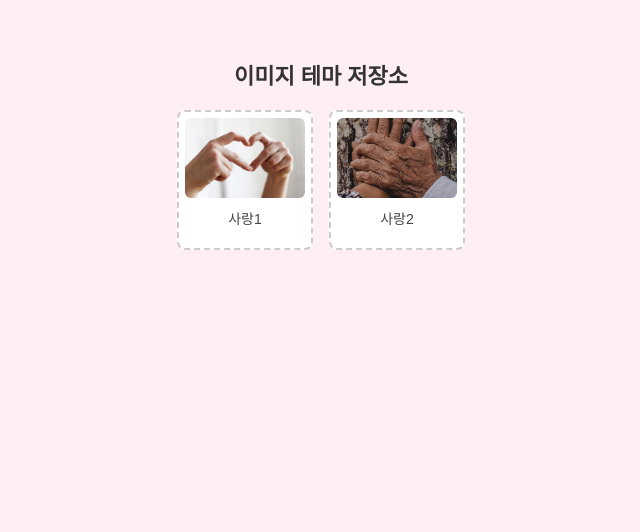
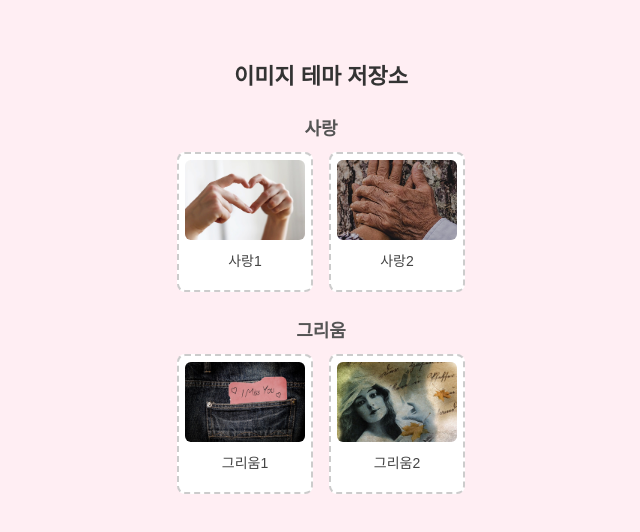
Before and after one commit to xeon-243859/ppongtok-app, a React (Vite) app: page /image/theme in a window 1280 px wide. Shown: the top 532 px of the page, without its empty margins (319-959 px from the left). Built offline with nearby package versions, Linux system fonts and the light colour scheme.

Commit message:
restore: 이미지 선택 및 저장 흐름 복구 (base64 저장 + 슬롯 동기화 완성)

```diff
--- a/src/pages/ImageSelectPage.jsx
+++ b/src/pages/ImageSelectPage.jsx
@@ -7,13 +7,10 @@ const ImageSelectPage = () => {
   const fileInputRef = useRef(null);
   const [images, setImages] = useState(["", "", "", ""]);
 
-  // 진입 시 슬롯 초기화
+  // ✅ localStorage에서 이미지 상태 복구
   useEffect(() => {
-    for (let i = 1; i <= 4; i++) {
-      localStorage.removeItem(`img-${i}`);
-    }
-    localStorage.removeItem("selected-slot");
-    setImages(["", "", "", ""]);
+    const loaded = [1, 2, 3, 4].map(i => localStorage.getItem(`img-${i}`) || "");
+    setImages(loaded);
   }, []);
 
   const handleDelete = (index) => {
@@ -21,11 +18,9 @@ const ImageSelectPage = () => {
     updated[index] = "";
     setImages(updated);
     localStorage.removeItem(`img-${index + 1}`);
-    if (localStorage.getItem("selected-slot") === `img-${index + 1}`) {
-      localStorage.removeItem("selected-slot");
-    }
   };
 
+  // ✅ base64 이미지 저장 (내파일선택)
   const saveImage = (dataUrl) => {
     const updated = [...images];
     for (let i = 0; i < 4; i++) {
@@ -36,10 +31,10 @@ const ImageSelectPage = () => {
         return;
       }
     }
-    alert("슬롯이 가득 찼습니다!");
+    alert("모든 슬롯이 가득 찼어요!");
   };
 
-  // ✅ 이미지파일 클릭 → 비어 있는 슬롯 찾아서 selected-slot 설정 + 저장소 이동
+  // ✅ 이미지파일 클릭 → 비어있는 슬롯 selected-slot 설정 후 저장소 이동
   const handleImageFile = () => {
     const index = images.findIndex(img => img === "");
     if (index === -1) {
@@ -48,7 +43,6 @@ const ImageSelectPage = () => {
     }
     const slot = `img-${index + 1}`;
     localStorage.setItem("selected-slot", slot);
-    console.log("👉 저장할 슬롯:", slot);
     navigate("/image/theme");
   };
 
--- a/src/pages/ImageThemePage.jsx
+++ b/src/pages/ImageThemePage.jsx
@@ -8,7 +8,7 @@ const ImageThemePage = () => {
   const handleSelect = (relativePath) => {
     const slot = localStorage.getItem("selected-slot");
     if (!slot) {
-      alert("슬롯이 설정되지 않았습니다.");
+      alert("저장할 슬롯이 설정되지 않았습니다.");
       return;
     }
 
@@ -23,12 +23,13 @@ const ImageThemePage = () => {
 
       localStorage.setItem(slot, base64);
       localStorage.removeItem("selected-slot");
-      console.log(`✅ ${slot}에 base64 저장 완료`);
+      console.log(`✅ ${slot}에 base64 이미지 저장 완료`);
       navigate("/image/select");
     };
     image.onerror = () => {
-      alert("이미지를 불러올 수 없습니다.");
+      alert("이미지를 불러오는 데 실패했습니다.");
     };
+
     image.src = `${window.location.origin}${relativePath}`;
   };
 
@@ -36,6 +37,7 @@ const ImageThemePage = () => {
     <div className="image-theme-container">
       <h2>이미지 테마 저장소</h2>
 
+      <h3>사랑</h3>
       <div className="image-row">
         <div className="image-option" onClick={() => handleSelect("/backgrounds/love/love1.jpg")}>
           <img src="/backgrounds/love/love1.jpg" alt="사랑1" />
@@ -46,6 +48,18 @@ const ImageThemePage = () => {
           <p>사랑2</p>
         </div>
       </div>
+
+      <h3>그리움</h3>
+      <div className="image-row">
+        <div className="image-option" onClick={() => handleSelect("/backgrounds/miss/miss1.jpg")}>
+          <img src="/backgrounds/miss/miss1.jpg" alt="그리움1" />
+          <p>그리움1</p>
+        </div>
+        <div className="image-option" onClick={() => handleSelect("/backgrounds/miss/miss2.jpg")}>
+          <img src="/backgrounds/miss/miss2.jpg" alt="그리움2" />
+          <p>그리움2</p>
+        </div>
+      </div>
     </div>
   );
 };
```
